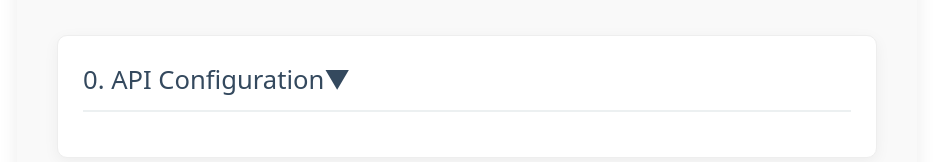
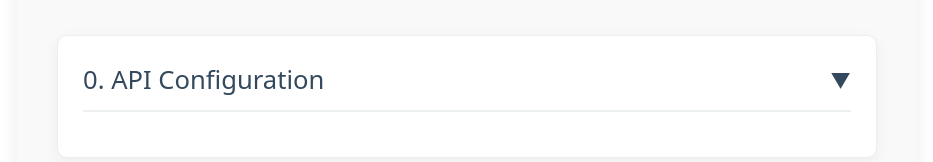
Before and after one commit to MDendiPurwanto/posts-llm-wordpress, a Next.js app: page / in a window 1280 px wide. Shown: the part 205-367 px from the top of the page, without its empty margins (173-1106 px from the left). Built offline with nearby package versions, Linux system fonts and the light colour scheme.

Commit message:
fix: ui and notification toast

```diff
--- a/package.json
+++ b/package.json
@@ -15,7 +15,8 @@
     "next": "15.3.3",
     "openai": "^5.1.1",
     "react": "^19.0.0",
-    "react-dom": "^19.0.0"
+    "react-dom": "^19.0.0",
+    "react-hot-toast": "^2.5.2"
   },
   "devDependencies": {
     "@eslint/eslintrc": "^3",
--- a/src/app/page.tsx
+++ b/src/app/page.tsx
@@ -1,29 +1,29 @@
 // app/page.js
 'use client';
 
-import { useState, useEffect, CSSProperties } from 'react'; // Import CSSProperties here
+import { useState, useEffect, CSSProperties } from 'react';
+import toast, { Toaster } from 'react-hot-toast'; // Import toast and Toaster
 
 export default function Home() {
-  // State untuk form utama
+  // State for main form
   const [prompt, setPrompt] = useState('');
   const [loading, setLoading] = useState(false);
-  const [message, setMessage] = useState('');
   const [postUrl, setPostUrl] = useState('');
   const [generatedTitle, setGeneratedTitle] = useState('');
   const [generatedContent, setGeneratedContent] = useState('');
 
-  // State untuk konfigurasi
-  const [isConfigOpen, setIsConfigOpen] = useState(false); // Default: tertutup
+  // State for configuration
+  const [isConfigOpen, setIsConfigOpen] = useState(false);
   const [wpApiUrl, setWpApiUrl] = useState('');
   const [wpUsername, setWpUsername] = useState('');
   const [wpAppPassword, setWpAppPassword] = useState('');
   const [openrouterApiKey, setOpenrouterApiKey] = useState('');
   const [openrouterModel, setOpenrouterModel] = useState('');
-  const [configSaved, setConfigSaved] = useState(false); // Untuk indikator status config
+  const [configSaved, setConfigSaved] = useState(false);
 
-  // Efek untuk memuat konfigurasi dari localStorage saat komponen dimuat
+  // Effect to load configuration from localStorage when component mounts
   useEffect(() => {
-    if (typeof window !== 'undefined') { // Pastikan kode berjalan di browser
+    if (typeof window !== 'undefined') {
       const savedConfig = localStorage.getItem('appConfig');
       if (savedConfig) {
         const config = JSON.parse(savedConfig);
@@ -31,13 +31,13 @@ export default function Home() {
         setWpUsername(config.wpUsername || '');
         setWpAppPassword(config.wpAppPassword || '');
         setOpenrouterApiKey(config.openrouterApiKey || '');
-        setOpenrouterModel(config.openrouterModel || 'qwen/qwen3-235b-a22b:free'); // Set default jika tidak ada
+        setOpenrouterModel(config.openrouterModel || 'qwen/qwen3-235b-a22b:free');
         setConfigSaved(true);
       }
     }
-  }, []); // [] agar hanya berjalan sekali saat mount
+  }, []);
 
-  // Fungsi untuk menyimpan konfigurasi ke localStorage
+  // Function to save configuration to localStorage
   const saveConfig = () => {
     if (typeof window !== 'undefined') {
       const config = {
@@ -49,29 +49,27 @@ export default function Home() {
       };
       localStorage.setItem('appConfig', JSON.stringify(config));
       setConfigSaved(true);
-      setMessage('Configuration saved successfully!');
+      toast.success('Configuration saved successfully!'); // Use toast for success
     }
   };
 
   const handleSubmit = async (e: React.FormEvent<HTMLFormElement>) => {
     e.preventDefault();
     setLoading(true);
-    setMessage('');
     setPostUrl('');
     setGeneratedTitle('');
     setGeneratedContent('');
 
-
-    // Periksa apakah semua konfigurasi penting sudah terisi
+    // Check if all important configurations are filled
     if (!wpApiUrl || !wpUsername || !wpAppPassword || !openrouterApiKey || !openrouterModel) {
-      setMessage('❌ Please save your API configurations first!');
+      toast.error('Please save your API configurations first!'); // Use toast for error
       setLoading(false);
       return;
     }
 
     try {
       // Step 1: Generate content with LLM
-      setMessage('🚀 Generating content with AI...');
+      toast.loading('Generating content with AI...'); // Use toast for loading
       const generateResponse = await fetch('/api/generate-post', {
         method: 'POST',
         headers: { 'Content-Type': 'application/json' },
@@ -91,7 +89,8 @@ export default function Home() {
       setGeneratedTitle(title);
       setGeneratedContent(content);
 
-      setMessage('📝 Content generated! Now sending to WordPress...');
+      toast.dismiss(); // Dismiss previous loading toast
+      toast.loading('Content generated! Now sending to WordPress...'); // New loading toast
 
       // Step 2: Create post in WordPress
       const wpResponse = await fetch('/api/wordpress', {
@@ -112,14 +111,16 @@ export default function Home() {
       }
 
       const result = await wpResponse.json();
-      setMessage('✅ Post created successfully in WordPress as a draft!');
+      toast.dismiss(); // Dismiss loading toast
+      toast.success('Post created successfully in WordPress as a draft!'); // Use toast for success
       setPostUrl(result.postUrl);
     } catch (error) {
       console.error('Error:', error);
+      toast.dismiss(); // Dismiss any loading toasts
       if (error instanceof Error) {
-        setMessage(`❌ Error: ${error.message}`);
+        toast.error(`Error: ${error.message}`); // Use toast for error
       } else {
-        setMessage('❌ An unknown error occurred.');
+        toast.error('An unknown error occurred.'); // Use toast for unknown error
       }
       setGeneratedTitle('');
       setGeneratedContent('');
@@ -130,6 +131,7 @@ export default function Home() {
 
   return (
     <div style={styles.container}>
+      <Toaster /> {/* Add Toaster component */}
       <h1 style={styles.heading}>AI-Powered WordPress Post Generator</h1>
       <p style={styles.subheading}>
         Enter a prompt, let AI craft your content, and publish it as a draft to your WordPress site.
@@ -217,28 +219,19 @@ export default function Home() {
         </form>
       </div>
 
-      {/* Status/Message Section */}
-      {message && (
-        <div style={{
-          ...styles.messageBox,
-          backgroundColor: message.startsWith('❌ Error') ? '#ffebe6' : '#e6ffe6',
-          borderLeft: `5px solid ${message.startsWith('❌ Error') ? '#f44336' : '#4CAF50'}`,
-        }}>
-          <p>{message}</p>
-          {postUrl && (
-            <a href={postUrl} target="_blank" rel="noopener noreferrer" style={styles.link}>
-              View Draft in WordPress →
-            </a>
-          )}
-        </div>
-      )}
-
       {/* Generated Content Preview Section */}
       {generatedTitle && generatedContent && (
         <div style={styles.section}>
           <h2 style={styles.sectionHeading}>2. AI-Generated Content Preview</h2>
           <div style={styles.contentPreviewCard}>
             <h3 style={styles.contentTitle}>{generatedTitle}</h3>
+            {postUrl && (
+              <p style={{marginBottom: '15px'}}>
+                <a href={postUrl} target="_blank" rel="noopener noreferrer" style={styles.link}>
+                  View Draft in WordPress →
+                </a>
+              </p>
+            )}
             <div
               style={styles.contentBody}
               dangerouslySetInnerHTML={{ __html: generatedContent }}
@@ -251,7 +244,6 @@ export default function Home() {
 }
 
 // Inline Styles for a cleaner UI
-// Memberikan tipe yang eksplisit pada objek styles
 const styles: Record<string, CSSProperties> = {
   container: {
     fontFamily: 'system-ui, -apple-system, BlinkMacSystemFont, "Segoe UI", Roboto, Oxygen, Ubuntu, Cantarell, "Open Sans", "Helvetica Neue", sans-serif',
@@ -289,22 +281,22 @@ const styles: Record<string, CSSProperties> = {
     marginBottom: '20px',
     borderBottom: '2px solid #ecf0f1',
     paddingBottom: '10px',
+    cursor: 'pointer', // Make heading clickable for toggling
+    display: 'flex',
+    justifyContent: 'space-between',
+    alignItems: 'center',
   },
-  // configGrid: {
-  //   display: 'grid',
-  //   gridTemplateColumns: '1fr 1fr',
-  //   gap: '15px',
-  //   alignItems: 'end',
-  // },
-    // --- Style Baru Ditambahkan ---
+  toggleArrow: {
+    fontSize: '0.8em',
+    marginLeft: '10px',
+  },
   fullWidthInput: {
-    marginBottom: '15px', // Spacing antara input full width dan grid di bawahnya
+    marginBottom: '15px',
   },
   gridContainer: {
     display: 'grid',
     gridTemplateColumns: '1fr 1fr',
     gap: '15px',
-    // alignItems: 'end', // Jika diperlukan untuk menyelaraskan input
   },
   input: {
     padding: '10px 15px',
@@ -316,7 +308,7 @@ const styles: Record<string, CSSProperties> = {
   },
   form: {
     display: 'flex',
-    flexDirection: 'column', // This is now explicitly typed
+    flexDirection: 'column',
     gap: '20px',
   },
   label: {
@@ -345,22 +337,12 @@ const styles: Record<string, CSSProperties> = {
     fontWeight: 'bold',
     transition: 'background-color 0.3s ease, transform 0.1s ease',
   },
-  messageBox: {
-    marginTop: '25px',
-    padding: '18px',
-    borderRadius: '8px',
-    boxShadow: '0 2px 10px rgba(0,0,0,0.05)',
-    fontSize: '1em',
-    lineHeight: '1.6',
-    display: 'flex',
-    flexDirection: 'column',
-    gap: '10px',
-  },
+  // Removed messageBox as toasts will handle messages
   link: {
     color: '#0070f3',
     textDecoration: 'none',
     fontWeight: 'bold',
-    alignSelf: 'flex-start',
+    // alignSelf: 'flex-start', // This might not be needed if moved inside content preview
     transition: 'color 0.3s ease',
   },
   contentPreviewCard: {
```
Also changed, not shown: 1 other file (tests, documents, lock files or other folders).
